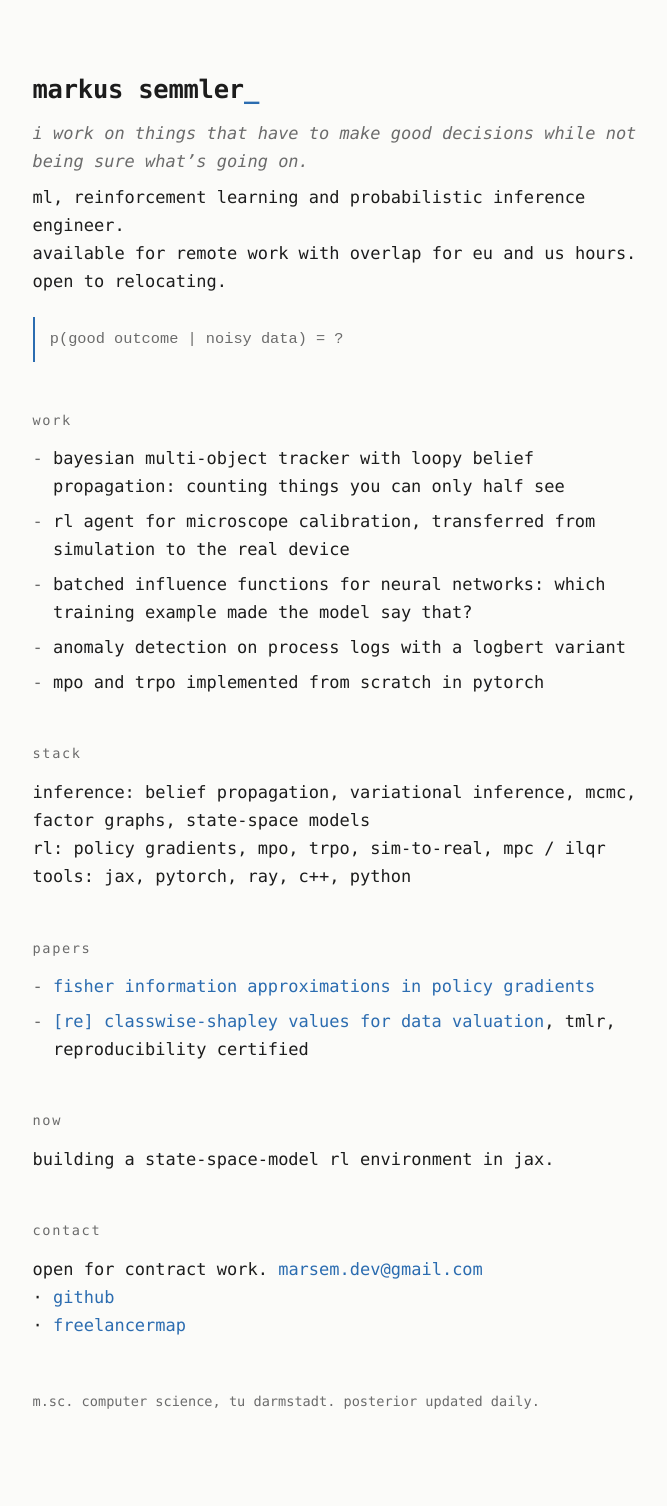
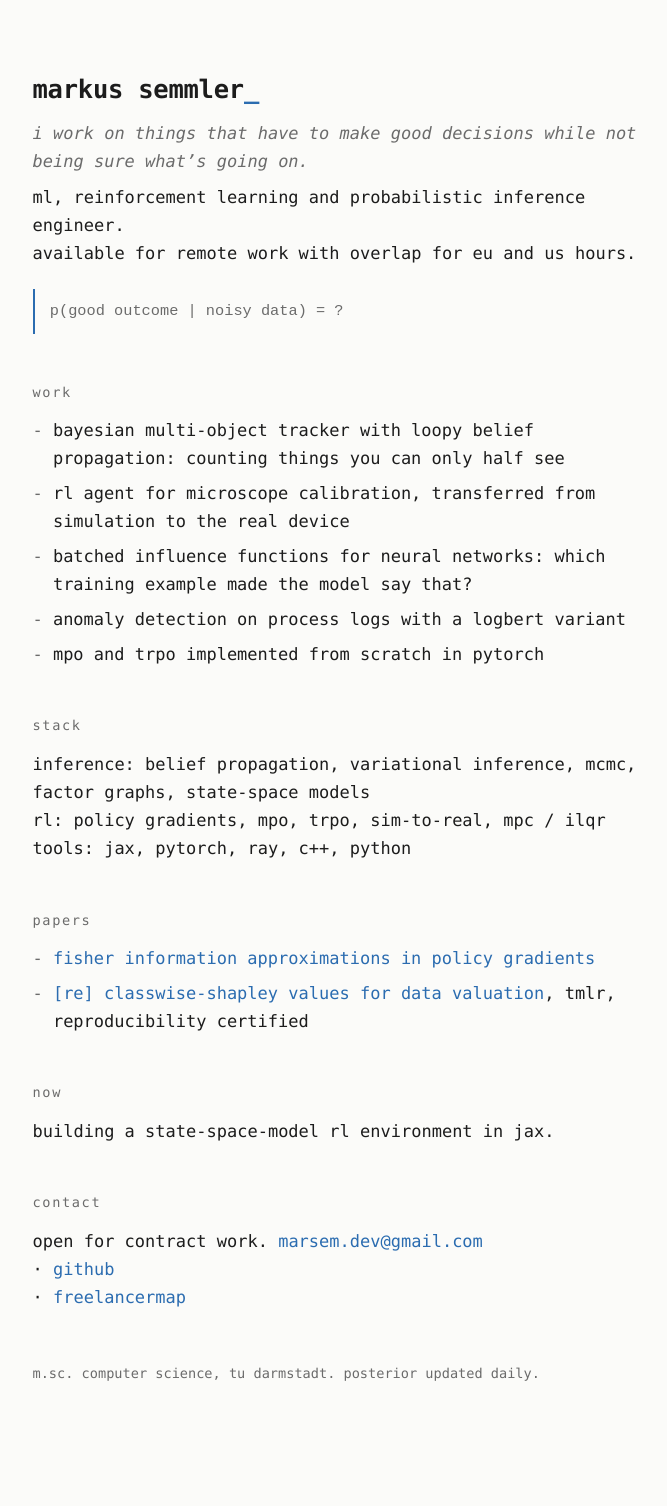
Before and after one commit to kosmitive/kosmitive.github.io, a Jekyll site: the page built from index.md, in a window 1280 px wide. Shown: the whole page, without its empty margins (293-960 px from the left). Built offline with Jekyll 4.4.1, drawn with Linux system fonts in a browser that asks for light colours; our own code applies the rules of GitHub Pages for plain Markdown files; after the commit the page ends 1478 px from its top, so only the background shows below that.

Commit message:
remove relocation line

```diff
--- a/index.md
+++ b/index.md
@@ -7,7 +7,7 @@ layout: default
 *i work on things that have to make good decisions while not being sure what's going on.*
 
 ml, reinforcement learning and probabilistic inference engineer.
-available for remote work with overlap for eu and us hours. open to relocating.
+available for remote work with overlap for eu and us hours.
 
 `p(good outcome | noisy data) = ?`
 
```
